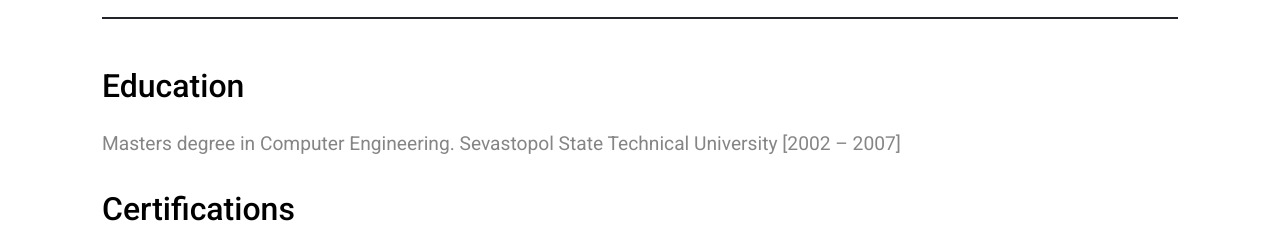
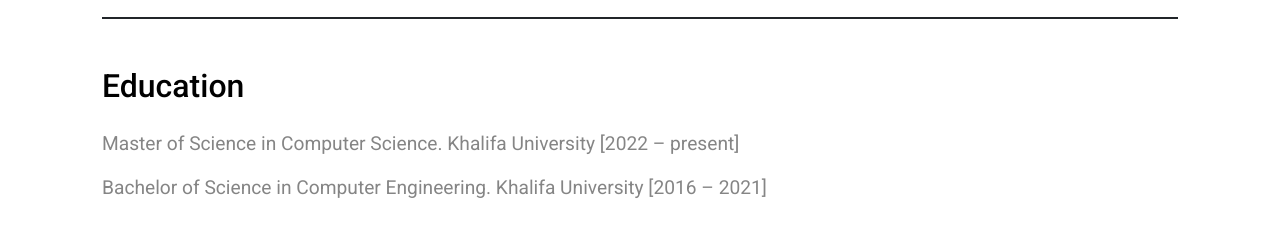
Before and after one commit to MariamAlz/cv, a plain HTML site: page index.html in a window 1280 px wide. Shown: the part 4100-4332 px from the top of the page. Drawn offline with nearby package versions, Linux system fonts and the light colour scheme.

Commit message:
Deploying to gh-pages from @ MariamAlz/cv@97b42c93720ae07cd7b763a82cff0e9382edbbf9 🚀

```diff
--- a/index.html
+++ b/index.html
@@ -365,7 +365,8 @@
 
     <div class="border-bottom border-2 border-print-0 border-dark mb-5 pb-5 pb-print-0 mb-print-1">
         <h2 class="mb-4">Education</h2>
-        <p>Masters degree in Computer Engineering. Sevastopol State Technical University [2002 – 2007]</p>
+        <p>Master of Science in Computer Science. Khalifa University [2022 – present]</p>
+        <p>Bachelor of Science in Computer Engineering. Khalifa University [2016 – 2021]</p>
 
         <h2>Certifications</h2>
         <ul class="mb-0">
```
Also changed, not shown: 1 other file.
